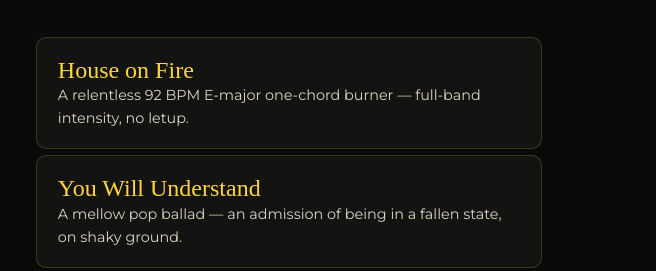
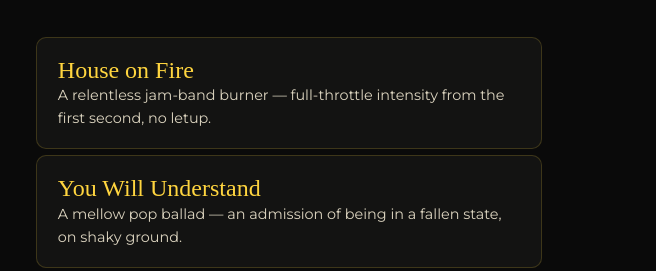
Before and after one commit to BellowingMeadows/BellowingMeadows.github.io, a plain HTML site: page index.html in a window 1280 px wide. Shown: the part 1004-1275 px from the top of the page, 624-1280 px from the left. Drawn offline with Linux system fonts and the light colour scheme; a web font is replaced by a local one.

Commit message:
House on Fire tagline: remove tempo/key details per Tyler

```diff
--- a/index.html
+++ b/index.html
@@ -57,7 +57,7 @@
           <li>
             <a href="https://open.spotify.com/track/6L8F1Jg9gla7DHxWjtOdxv" target="_blank" rel="noopener">
               <span class="track-name">House on Fire</span>
-              <span class="track-desc">A relentless 92 BPM E-major one-chord burner — full-band intensity, no letup.</span>
+              <span class="track-desc">A relentless jam-band burner — full-throttle intensity from the first second, no letup.</span>
             </a>
           </li>
           <li>
```
